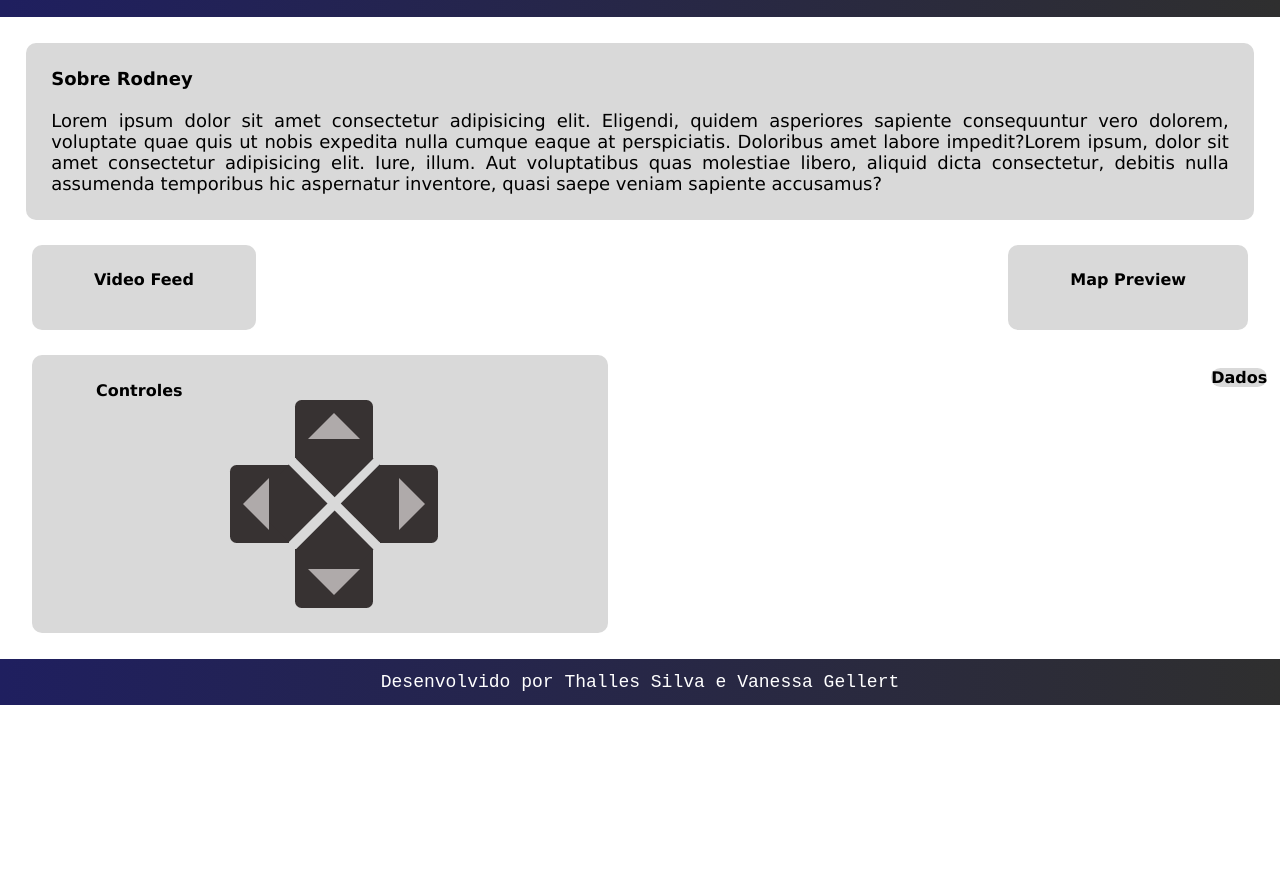
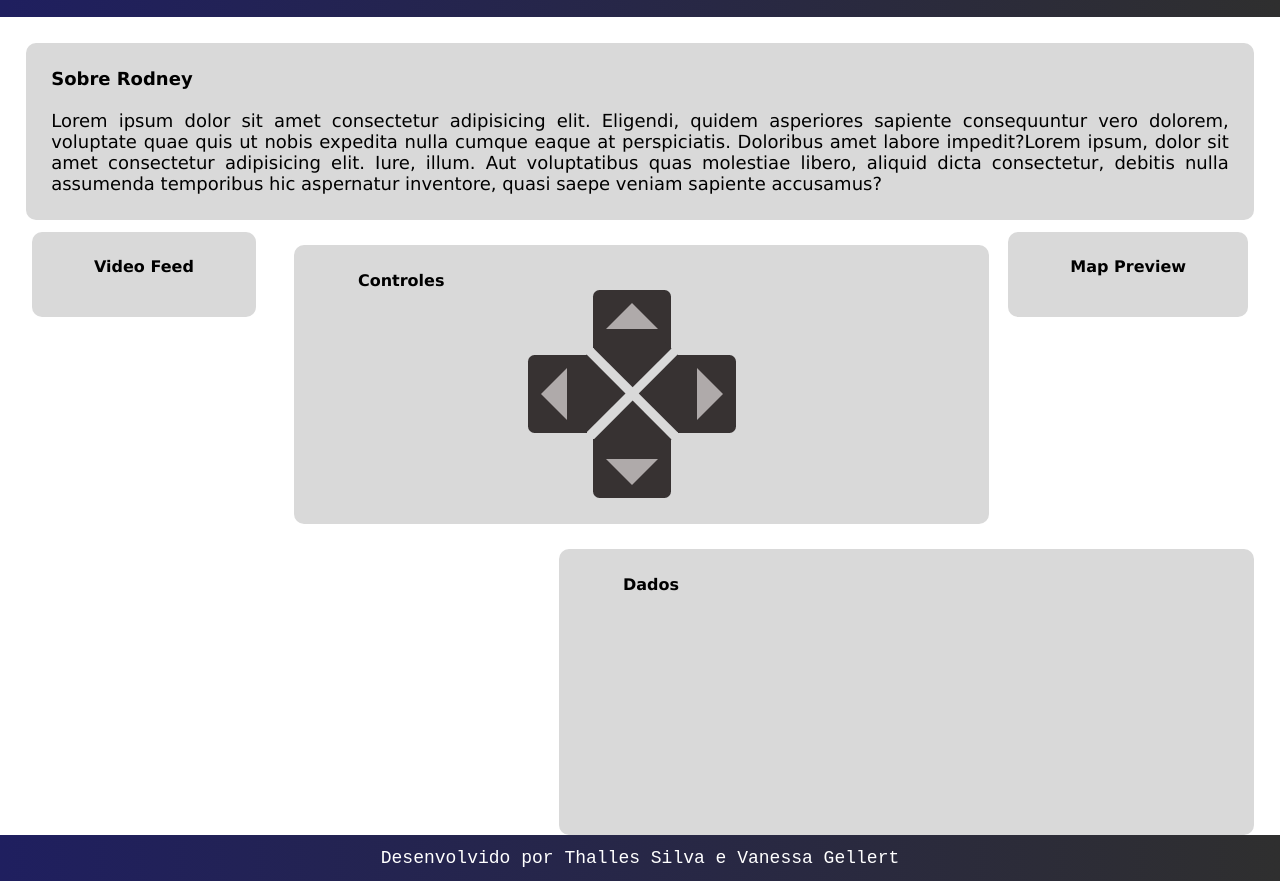
Before and after one commit to thallesgate/rodney-robot, a plain HTML site: page web/full/index.html in a window 1280 px wide. Shown: the part 53-934 px from the top of the page. Before the commit the page ends 800 px from the top, so only its background shows below. Drawn offline with Linux system fonts and the light colour scheme; a script that the page names is missing.

Commit message:
atualização

```diff
--- a/web/full/index.html
+++ b/web/full/index.html
@@ -44,7 +44,7 @@
 
 
         <div class="midia">
-            <div class="video"  style="float:left; display: inline-block;  padding: 2%; padding-left: 5%; padding-right: 5%; margin-left: 10%; background-color: rgb(217, 217, 217); border-radius: 10px; margin: 1%;">
+            <div class="video"  style="float:left; display: inline-block; padding: 2%; padding-left: 5%; padding-right: 5%; margin-left: 10%; background-color: rgb(217, 217, 217); border-radius: 10px; margin: 1%;">
                 <h2> Video Feed </h2>
                 <br>
                 <div id="videoFeed"></div> <!-- Motion JPEG library preview window -->
@@ -65,7 +65,7 @@
 
 
 
-        <div class="controle_dados" style="float: left; display: inline-block; width: 45%; padding: 2%; padding-left: 5%; padding-right: 5%; margin-left: 0.5%; margin-bottom: 2%; background-color: rgb(217, 217, 217); border-radius: 10px;">
+        <div class="controle_dados" style="float: left; display: inline-block; width: 53.5rem; padding: 2%; padding-left: 5%; padding-right: 5%; margin-left: 2%; margin-bottom: 2%; background-color: rgb(217, 217, 217); border-radius: 10px; display: inline-flexbox; justify-content: space-evenly;">
             <h2>Controles</h2>
             <div class="directional-buttons">
                 <button class="direction-button up">
@@ -83,8 +83,12 @@
           </div>
         </div>
 
-        <div class="dados" style="float: right; inline-block; background-color: rgb(217, 217, 217); border-radius: 10px; margin: 1%;">
+        <div class="dados" style="float:right; display: inline-block; width: 53.5rem; height: 22rem; padding: 2%; padding-right: 5%; padding-left: 5%; margin-right: 2%; background-color: rgb(217, 217, 217); border-radius: 10px;">
             <h2>Dados</h2>
+            <div class="dados_coletados">
+
+            </div>
+
 
         </div>
     </body>
--- a/web/full/style.css
+++ b/web/full/style.css
@@ -63,13 +63,14 @@ li{
 }
 
 .midia{
+    display: flexbox;
     align-items:center;
-    justify-content: space-between;
+    justify-content: space-evenly;
     padding: 1rem 1.5rem;
-    display: flex;
 }
 
 .video {
+    justify-content: space-evenly;
     float:left;
     display: inline-flexbox;
     font-family: Verdana, Geneva, Tahoma, sans-serif;
@@ -79,6 +80,7 @@ li{
 }
 
 .mapa {
+    justify-content: space-evenly;
     float:right;
     display: inline-flexbox;
     font-family: Verdana, Geneva, Tahoma, sans-serif;
@@ -91,15 +93,23 @@ h2{
     font-size: 16px;
 }
 
-.titulos_controle{
-    float: left;
-    display: inline-flexbox;
-    margin-left: 15%;
+.controle_dados{
+    display: flexbox;
+    align-items:center;
+    justify-content: space-evenly;
+    padding: 1rem 1.5rem;
+}
+
+.dados_coletados{
+    display: flexbox;
+    justify-content: space-evenly;
+    padding: 1rem 1.5rem;
 }
 
 
 
 .directional-buttons {
+    position: relative;
     margin: 0;
     margin-left: 30%;
     width: 16rem;
```
